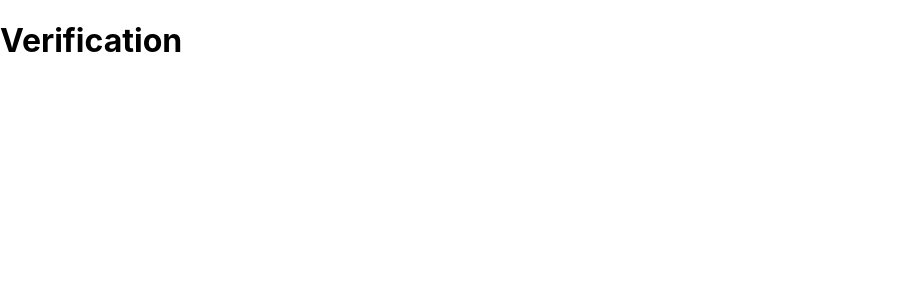
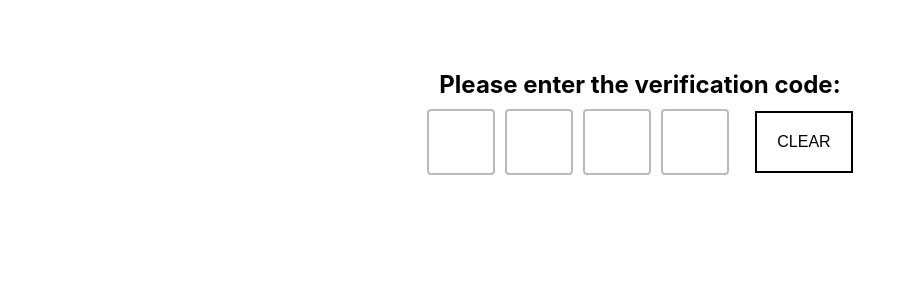
Before and after one commit to jalalianmohsen89/React-Microfront, a React (Create React App) app in the folder my-app/: page /verification in a window 1280 px wide. Shown: the top 300 px of the page, without its empty margins (0-915 px from the left). Built offline with nearby package versions, Linux system fonts and the light colour scheme.

Commit message:
feat: create verification input
create inouts and button for clean inputs
add style for page

```diff
--- a/my-app/src/verification/index.tsx
+++ b/my-app/src/verification/index.tsx
@@ -1,10 +1,102 @@
-import React from "react";
+import React, { useState ,useRef } from 'react';
+import styled from 'styled-components';
 
+const Container = styled.div`
+  display: flex;
+  flex-direction: column;
+  align-items: center;
+  margin-top: 50px;
+`;
 
-const Verification = (): JSX.Element => {
+const Title = styled.h2`
+  font-size: 24px;
+  margin-bottom: 10px;
+`;
+
+const CodeInputContainer = styled.div`
+  display: flex;
+  flex-direction: row;
+  justify-content: center;
+`;
+
+const CodeInput = styled.input`
+  width: 60px;
+  height: 60px;
+  font-size: 32px;
+  margin-right: 10px;
+  text-align: center;
+  border: 2px solid #bbb;
+  border-radius: 4px;
+  outline: none;
+  &:focus {
+    border-color: blue;
+  }`;
+
+const Button = styled.button`
+  font-size: 16px;
+  padding: 20px 20px;
+  border: 2px solid #000;
+  background-color: #fff;
+  color: #000;
+  cursor: pointer;
+  transition: all 0.3s ease;
+  margin-left: 1rem;
+
+  &:hover {
+    background-color: #000;
+    color: #fff;
+  }`;
+
+const Row = styled.div`
+  display: flex;
+  align-items: center;
+`;
+
+// interface VerificationProps {}
+
+const Verification: React.FC = () => {
+  const [codes, setCodes] = useState(['', '', '', '']);
+  const refs = [useRef<HTMLInputElement>(null), useRef<HTMLInputElement>(null), useRef<HTMLInputElement>(null), useRef<HTMLInputElement>(null)];
+
+  const handleCodeChange = (index: number, e: React.ChangeEvent<HTMLInputElement>) => {
+    const value = e.target.value;
+    if (/^\d*$/.test(value) && value.length <= 1) {
+      const newCodes = [...codes];
+      newCodes[index] = value;
+      setCodes(newCodes);
+
+      // Move focus to the next input
+      if (value !== '' && index < 3) {
+        const nextInput = document.getElementById(`code-input-${index + 1}`);
+        nextInput?.focus();
+      }
+    }
+  };
+
+  const handleClear = () => {
+    setCodes(['', '', '', '']);
+    refs[0].current?.focus();
+  };
+
   return (
-      <h1>Verification</h1>
-  )
-}
+      <Container>
+        <Title>Please enter the verification code:</Title>
+       <Row>
+         <CodeInputContainer>
+           {codes.map((code, index) => (
+               <CodeInput
+                   key={index}
+                   id={`code-input-${index}`}
+                   type="text"
+                   value={code}
+                   onChange={(e:any) => handleCodeChange(index, e)}
+               />
+           ))}
+         </CodeInputContainer>
+         <Button onClick={handleClear}>CLEAR</Button>
+       </Row>
+      </Container>
+  );
+};
 
-export default Verification
+export default Verification;
```
Also changed, not shown: my-app/src/verification/verification.css (added, +19 -0 lines).
